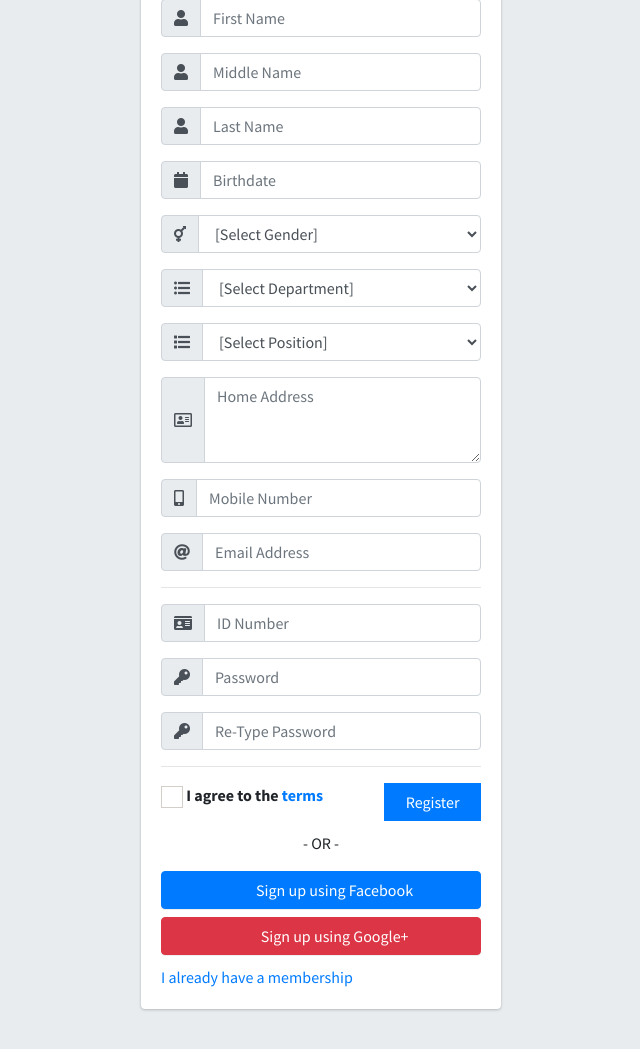
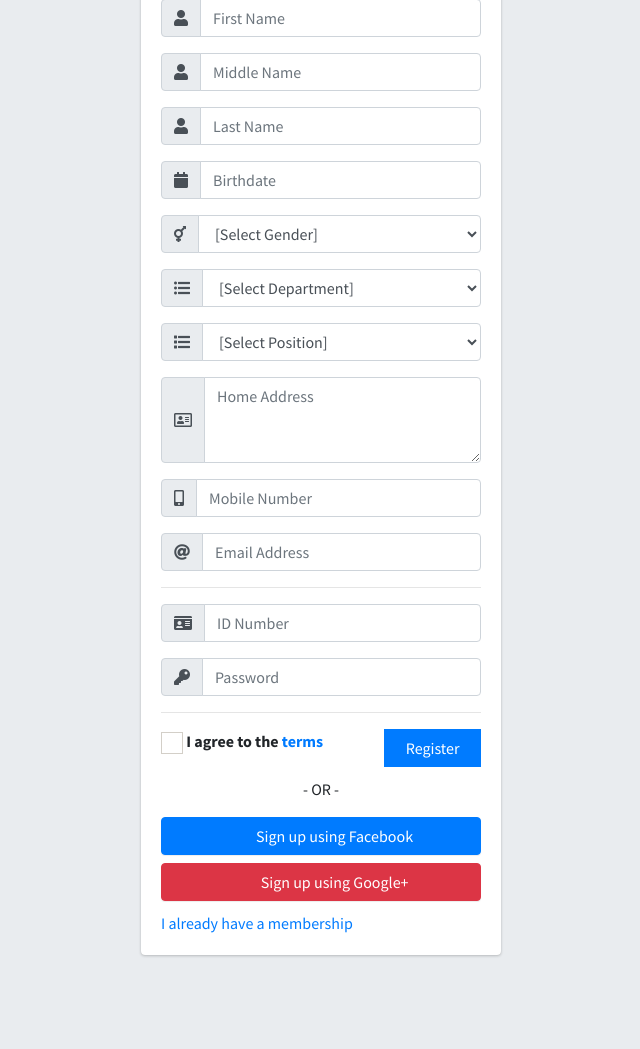
Before and after one commit to masterbibo/BSUePayslipSystem, a PHP site: page /signup.php in a window 1280 px wide. Shown: the part 285-1334 px from the top of the page, without its empty margins (319-959 px from the left). After the commit the page ends 1242 px from the top, so only its background shows below. Run offline with PHP 8.4, Linux system fonts and the light colour scheme; some libraries are stand-ins or nearby versions.

Commit message:
same this as final copy
same this as final copy

```diff
--- /dev/null
+++ b/helpers/footertemplate.php
@@ -0,0 +1,30 @@
+<!-- jQuery -->
+<script src="plugins/jquery/jquery.min.js"></script>
+<!-- Bootstrap 4 -->
+<script src="plugins/bootstrap/js/bootstrap.bundle.min.js"></script>
+<!-- iCheck -->
+<script src="plugins/iCheck/icheck.min.js"></script>
+<!-- InputMask -->
+<script src="plugins/input-mask/jquery.inputmask.js"></script>
+<script src="plugins/input-mask/jquery.inputmask.date.extensions.js"></script>
+<script src="plugins/input-mask/jquery.inputmask.extensions.js"></script>
+<!-- datepicker -->
+<script src="plugins/datepicker/bootstrap-datepicker.js"></script>
+
+<script>
+  $(function () {
+    $('input').iCheck({
+      checkboxClass: 'icheckbox_square-blue',
+      radioClass   : 'iradio_square-blue',
+      increaseArea : '20%' // optional
+    });
+
+    //Date picker
+    $('#birthdate').datepicker();
+
+    $('[data-mask]').inputmask();
+
+  });
+</script>
+</body>
+</html>
--- /dev/null
+++ b/helpers/headertemplate.php
@@ -0,0 +1,30 @@
+<!DOCTYPE html>
+<html>
+<head>
+  <meta charset="utf-8">
+  <meta http-equiv="X-UA-Compatible" content="IE=edge">
+  <title>ePayslip | Register</title>
+  <!-- Tell the browser to be responsive to screen width -->
+  <meta name="viewport" content="width=device-width, initial-scale=1">
+
+  <!-- Font Awesome -->
+  <link rel="stylesheet" href="https://use.fontawesome.com/releases/v5.0.13/css/all.css" integrity="sha384-DNOHZ68U8hZfKXOrtjWvjxusGo9WQnrNx2sqG0tfsghAvtVlRW3tvkXWZh58N9jp" crossorigin="anonymous">
+  <!-- Ionicons -->
+  <link rel="stylesheet" href="https://code.ionicframework.com/ionicons/2.0.1/css/ionicons.min.css">
+  <!-- Theme style -->
+  <link rel="stylesheet" href="dist/css/adminlte.min.css">
+  <!-- iCheck -->
+  <link rel="stylesheet" href="plugins/iCheck/square/blue.css">
+  <!-- datepicker -->
+  <link rel="stylesheet" href="plugins/datepicker/datepicker3.css">
+  <!-- Google Font: Source Sans Pro -->
+  <link href="https://fonts.googleapis.com/css?family=Source+Sans+Pro:300,400,400i,700" rel="stylesheet">
+  <!-- Custom CSS -->
+  <link rel="stylesheet" href="dist/css/style.css">
+
+</head>
+<body class="hold-transition register-page">
+<div class="register-box">
+  <div class="register-logo">
+    <a href="login.html">BatStateU ARASOF <b>e</b>Payslip</a>
+  </div>
--- a/signup.php
+++ b/signup.php
@@ -1,33 +1,7 @@
-<!DOCTYPE html>
-<html>
-<head>
-  <meta charset="utf-8">
-  <meta http-equiv="X-UA-Compatible" content="IE=edge">
-  <title>ePayslip | Register</title>
-  <!-- Tell the browser to be responsive to screen width -->
-  <meta name="viewport" content="width=device-width, initial-scale=1">
 
-  <!-- Font Awesome -->
-  <link rel="stylesheet" href="https://use.fontawesome.com/releases/v5.0.13/css/all.css" integrity="sha384-DNOHZ68U8hZfKXOrtjWvjxusGo9WQnrNx2sqG0tfsghAvtVlRW3tvkXWZh58N9jp" crossorigin="anonymous">
-  <!-- Ionicons -->
-  <link rel="stylesheet" href="https://code.ionicframework.com/ionicons/2.0.1/css/ionicons.min.css">
-  <!-- Theme style -->
-  <link rel="stylesheet" href="dist/css/adminlte.min.css">
-  <!-- iCheck -->
-  <link rel="stylesheet" href="plugins/iCheck/square/blue.css">
-  <!-- datepicker -->
-  <link rel="stylesheet" href="plugins/datepicker/datepicker3.css">
-  <!-- Google Font: Source Sans Pro -->
-  <link href="https://fonts.googleapis.com/css?family=Source+Sans+Pro:300,400,400i,700" rel="stylesheet">
-  <!-- Custom CSS -->
-  <link rel="stylesheet" href="dist/css/style.css">
-
-</head>
-<body class="hold-transition register-page">
-<div class="register-box">
-  <div class="register-logo">
-    <a href="login.html">BatStateU ARASOF <b>e</b>Payslip</a>
-  </div>
+<?php
+include 'helpers/headertemplate.php';
+?>
 
   <div class="card">
     <div class="card-body register-card-body">
@@ -106,7 +80,7 @@
           <div class="input-group-prepend">
             <span class="input-group-text"><i class="fas fa-mobile-alt"></i></span>
           </div>
-          <input type="text" id="phonenumber" name="phonenumber" class="form-control" placeholder="Mobile Number" data-inputmask='"mask": "(9999)-999-9999"' data-mask />
+          <input type="text" id="phonenumber" name="phonenumber" class="form-control" placeholder="Mobile Number"/>
       </div>
 
       <div class="input-group mb-3">
@@ -131,12 +105,6 @@
           <input type="password" id="password" name="password" class="form-control" placeholder="Password">
       </div>
 
-      <div class="input-group mb-3">
-          <div class="input-group-prepend">
-            <span class="input-group-text"><i class="fa fa-key"></i></span>
-          </div>
-          <input type="password" id="retypepassword" name="retypepassword" class="form-control" placeholder="Re-Type Password">
-      </div>
       <hr/>
 
 
@@ -175,33 +143,7 @@
 </div>
 <!-- /.register-box -->
 
-<!-- jQuery -->
-<script src="plugins/jquery/jquery.min.js"></script>
-<!-- Bootstrap 4 -->
-<script src="plugins/bootstrap/js/bootstrap.bundle.min.js"></script>
-<!-- iCheck -->
-<script src="plugins/iCheck/icheck.min.js"></script>
-<!-- InputMask -->
-<script src="plugins/input-mask/jquery.inputmask.js"></script>
-<script src="plugins/input-mask/jquery.inputmask.date.extensions.js"></script>
-<script src="plugins/input-mask/jquery.inputmask.extensions.js"></script>
-<!-- datepicker -->
-<script src="plugins/datepicker/bootstrap-datepicker.js"></script>
 
-<script>
-  $(function () {
-    $('input').iCheck({
-      checkboxClass: 'icheckbox_square-blue',
-      radioClass   : 'iradio_square-blue',
-      increaseArea : '20%' // optional
-    });
-
-    //Date picker
-    $('#birthdate').datepicker();
-
-    $('[data-mask]').inputmask();
-
-  });
-</script>
-</body>
-</html>
+<?php
+include_once 'helpers/footertemplate.php';
+?>
```
Also changed, not shown: admin/register.php (+5 -3 lines), helpers/crud.php (+9 -4 lines).
